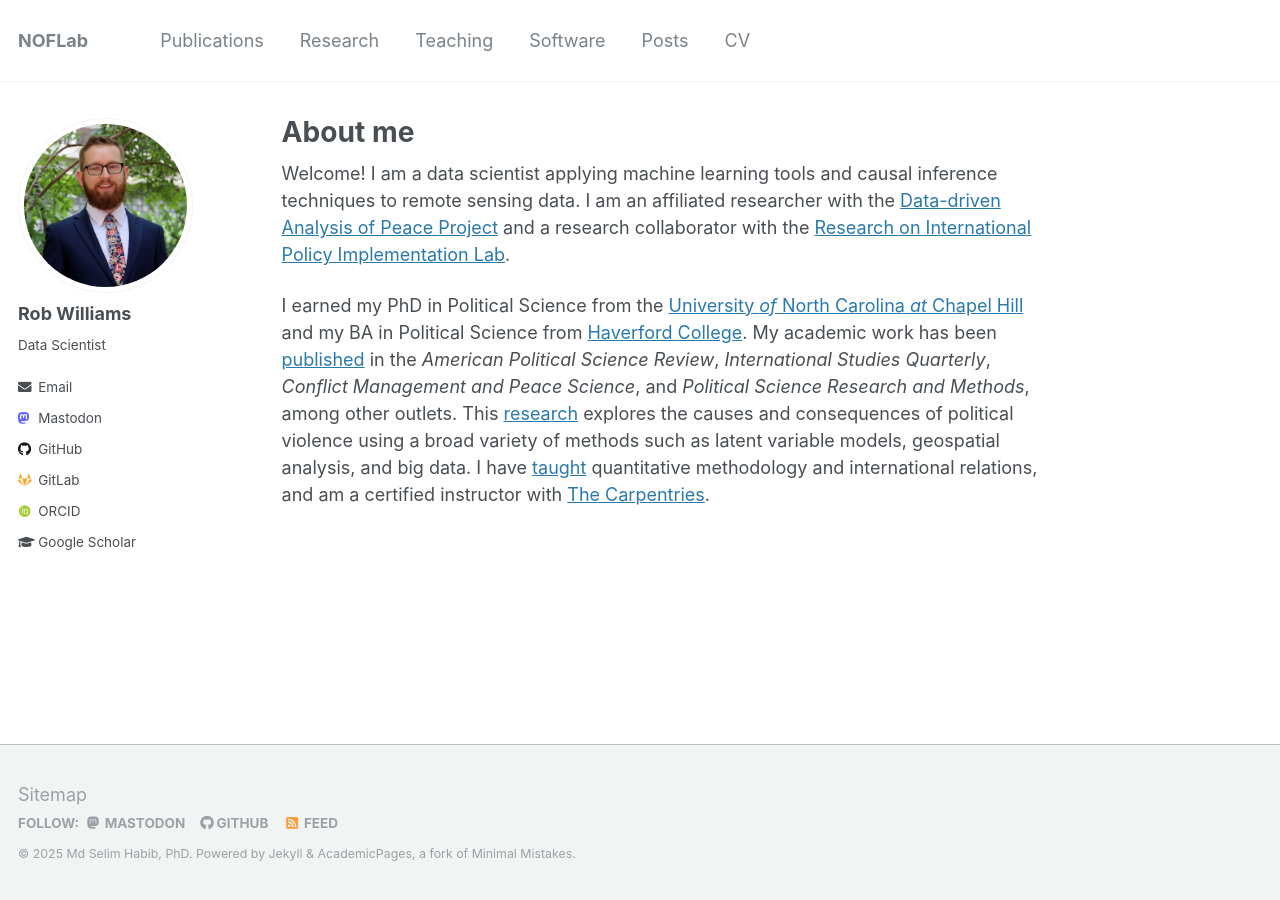
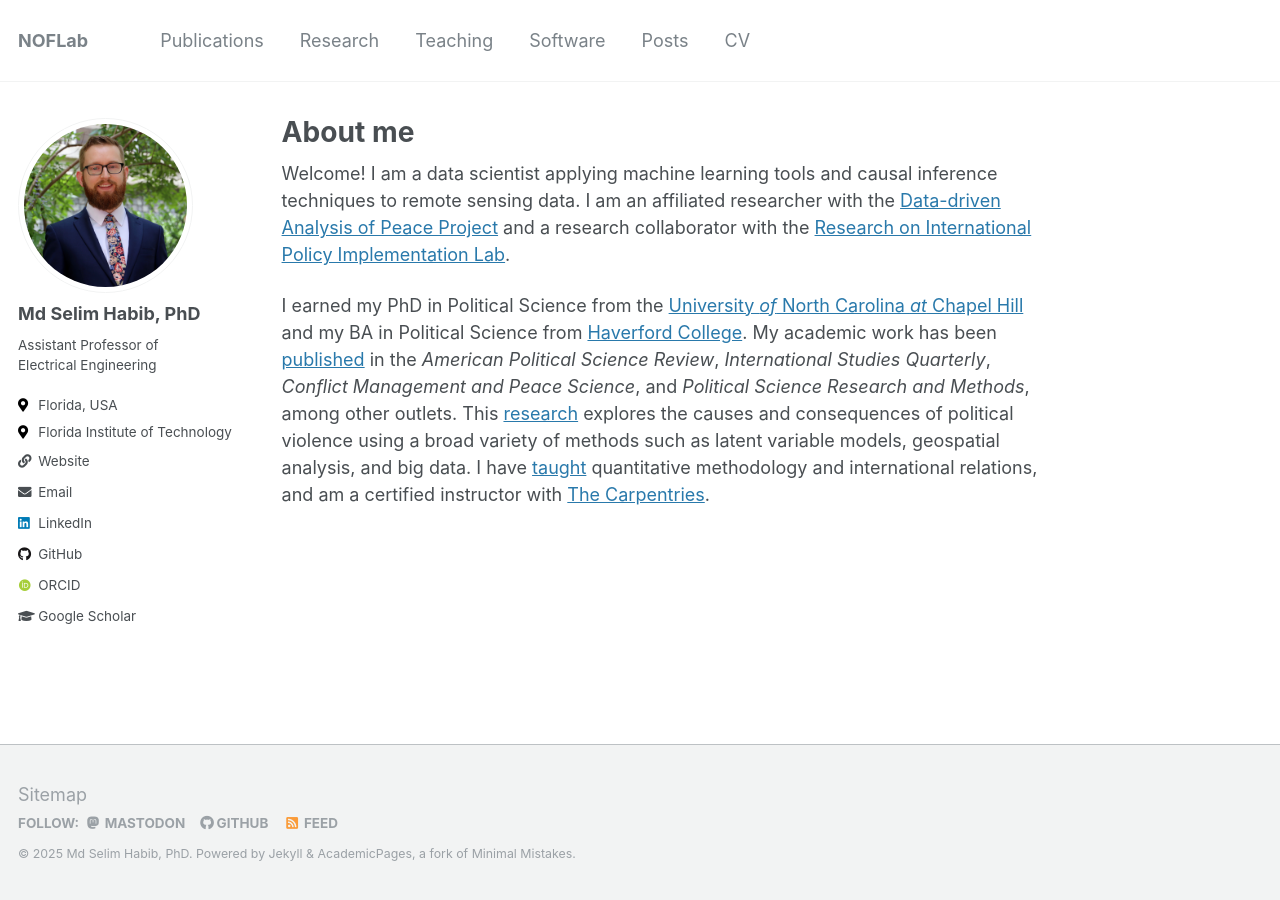
Before and after one commit to mhabib73/NOFLab.github.io, a Jekyll site: the page built from _pages/about.md, in a window 1280 px wide. Built offline with Jekyll 4.4.1, drawn with Linux system fonts in a browser that asks for light colours; some web fonts are replaced.

Commit message:
Update _config.yml
Signed-off-by: Md Selim Habib <selim041073@gmail.com>

```diff
--- a/_config.yml
+++ b/_config.yml
@@ -84,32 +84,32 @@ analytics:
 
 # Site Author
 author:
-  name             : "Rob Williams"
+  name             : "Md Selim Habib, PhD"
   avatar           : "profile.png"
-  bio              : "Data Scientist"
-  location         :
-  employer         :
+  bio              : "Assistant Professor of Electrical Engineering"
+  location         : "Florida, USA"
+  employer         : "Florida Institute of Technology"
   pubmed           :
-  orcid            : "http://orcid.org/0000-0001-9259-3883"
+  orcid            : "https://orcid.org/0000-0003-0161-5325"
   googlescholar    : "https://scholar.google.com/citations?user=fiaPSmgAAAAJ"
-  email            : "rob.williams@wustl.edu"
+  email            : "mhabib@fit.edu"
   researchgate     :  # example: "https://www.researchgate.net/profile/yourprofile"
-  uri              :
+  uri              : "https://www.fit.edu/faculty-profiles/h/habib-md/"
   bitbucket        :
   codepen          :
   dribbble         :
   flickr           :
   facebook         :
   foursquare       :
-  github           : "jayrobwilliams"
-  gitlab           : "jayrobwilliams"
+  github           : "mhabib73"
+  gitlab           : #"jayrobwilliams"
   google_plus      :
   keybase          :
   instagram        :
   impactstory      : #"https://profiles.impactstory.org/u/xxxx-xxxx-xxxx-xxxx"
   lastfm           :
-  linkedin         :
-  mastodon         : "fosstodon.org/@jayrobw"
+  linkedin         : https://www.linkedin.com/in/md-selim-habib-00529439/
+  mastodon         : #"fosstodon.org/@jayrobw"
   pinterest        :
   soundcloud       :
   stackoverflow    : #"https://stackoverflow.com/users/10912314/jayrobwilliams"
```
